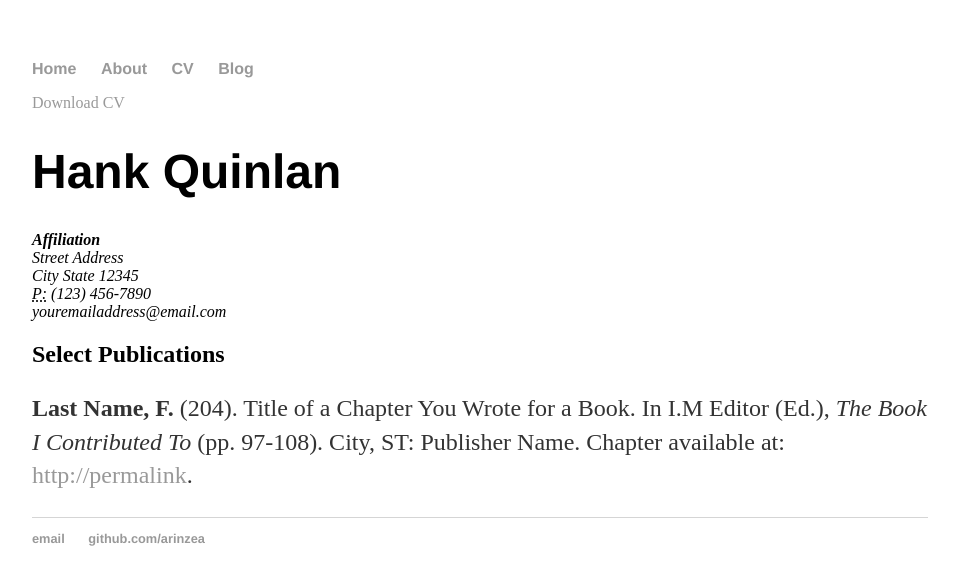
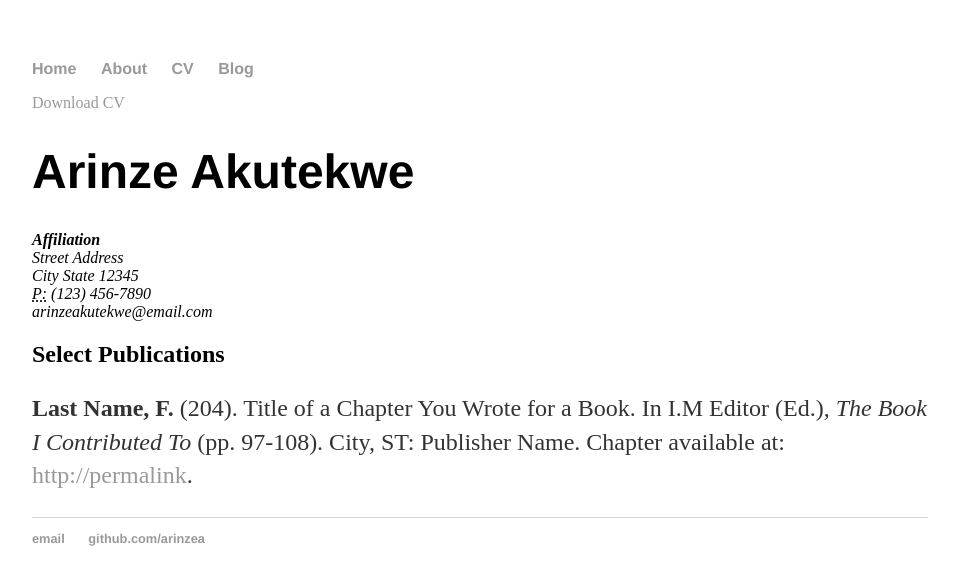
Before and after one commit to arinzea/arinzea.github.io, a Jekyll site: the page built from cv/index.html, in a window 1280 px wide. Shown: the top 585 px of the page, without its empty margins (160-1119 px from the left). Built offline with Jekyll 4.4.1, drawn with Linux system fonts in a browser that asks for light colours.

Commit message:
Update index.html

```diff
--- a/cv/index.html
+++ b/cv/index.html
@@ -5,13 +5,13 @@
 
 	<div class="cv">
 		<a href="#" class="download" title="Download CV as PDF">Download CV</a>
-					<h1>Hank Quinlan</h1>
+					<h1>Arinze Akutekwe</h1>
 					<address>
 					<strong>Affiliation</strong><br>
 					Street Address<br>
 					City State 12345<br>
 					<abbr title="phone">P:</abbr> (123) 456-7890<br>
-					<span class="obfuscate">youremailaddress@email.com</span>
+					<span class="obfuscate">arinzeakutekwe@email.com</span>
 					</address>
 
 					<h2>Select Publications</h2>
```
